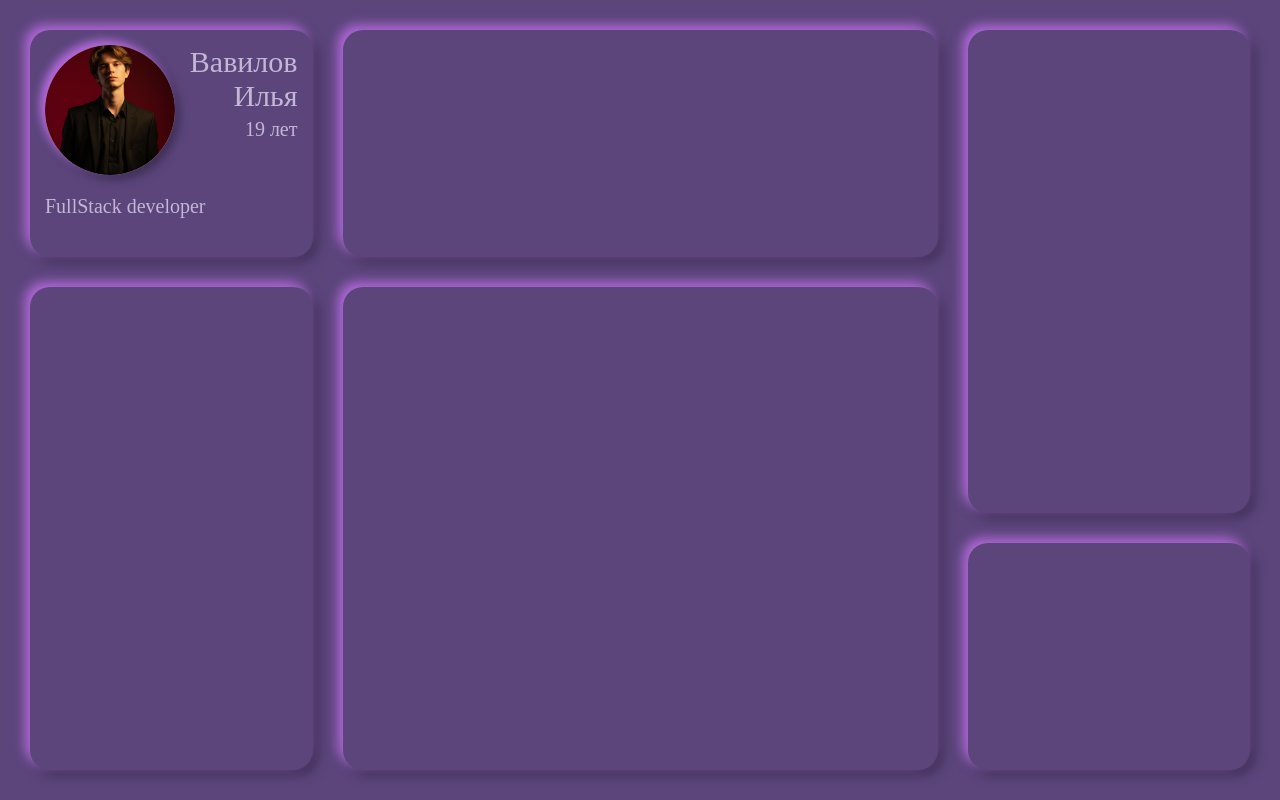
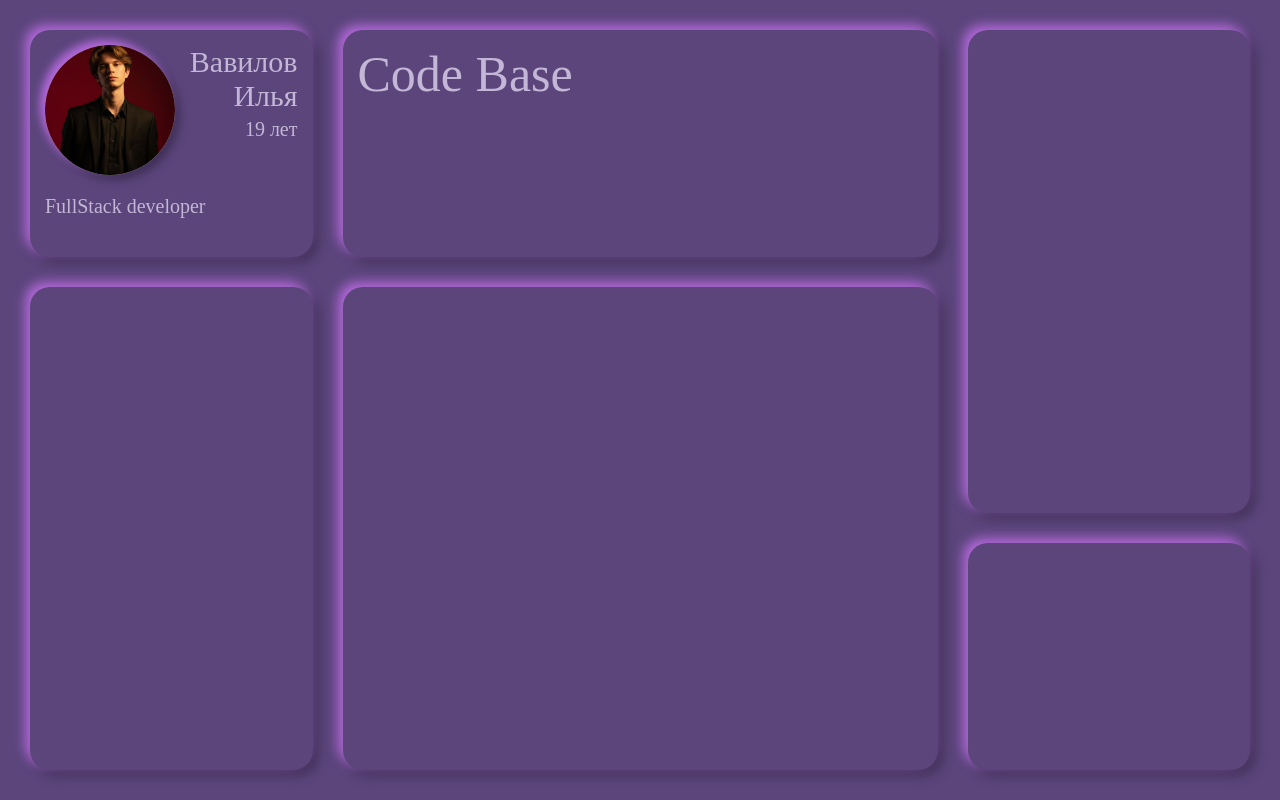
Before and after one commit to GrimProg-design/Code_Base, a React (Vite) app: page / in a window 1280 px wide. Built offline with nearby package versions, Linux system fonts and the light colour scheme.

Commit message:
Add icon

```diff
--- a/index.html
+++ b/index.html
@@ -3,6 +3,7 @@
   <head>
     <meta charset="UTF-8" />
     <meta name="viewport" content="width=device-width, initial-scale=1.0" />
+    <link rel="icon" type="image/png" href="/favicon.png" />
     <title>Code Base</title>
   </head>
   <body>
--- a/src/components/header/Header.css
+++ b/src/components/header/Header.css
@@ -0,0 +1,8 @@
+.header-wrapper {
+    padding: 15px;
+}
+
+.header-wrapper p{
+    margin: 0;
+    font-size: 50px;
+}
--- a/src/components/header/Header.jsx
+++ b/src/components/header/Header.jsx
@@ -1,5 +1,9 @@
+import "./Header.css"
+
 export default function Header() {
     return (
-        <div className="boxes-wrapper header-wrapper"></div>
+        <div className="boxes-wrapper header-wrapper">
+            <p>Code Base</p>
+        </div>
     )
 }
```
Also changed, not shown: public/favicon.png (added).
